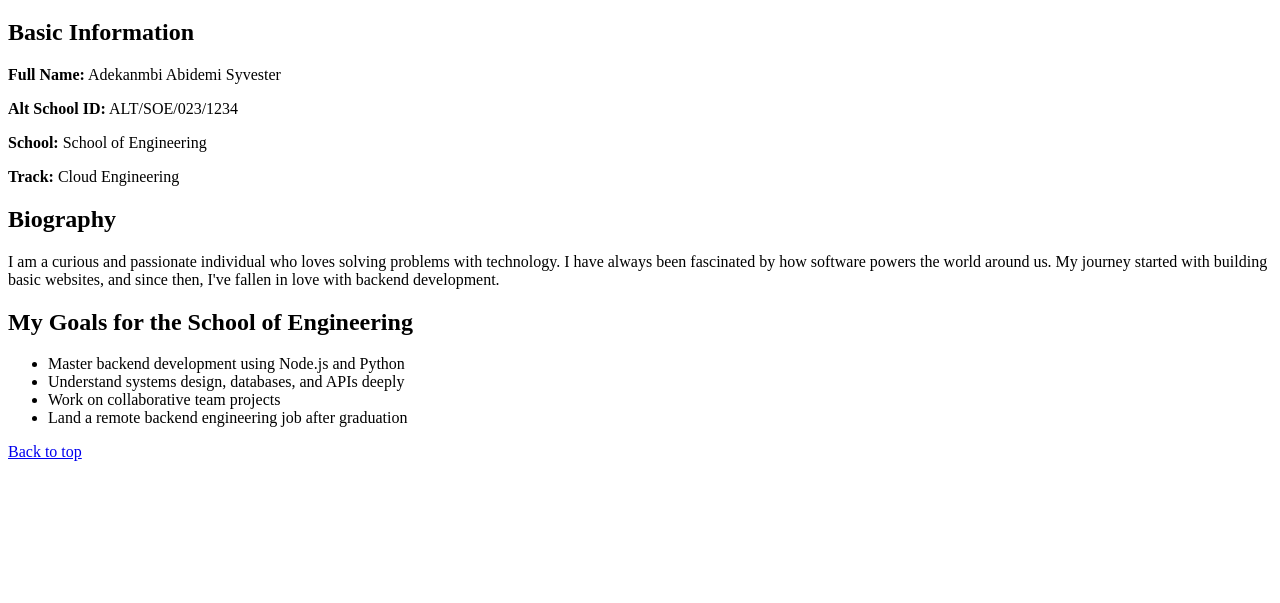
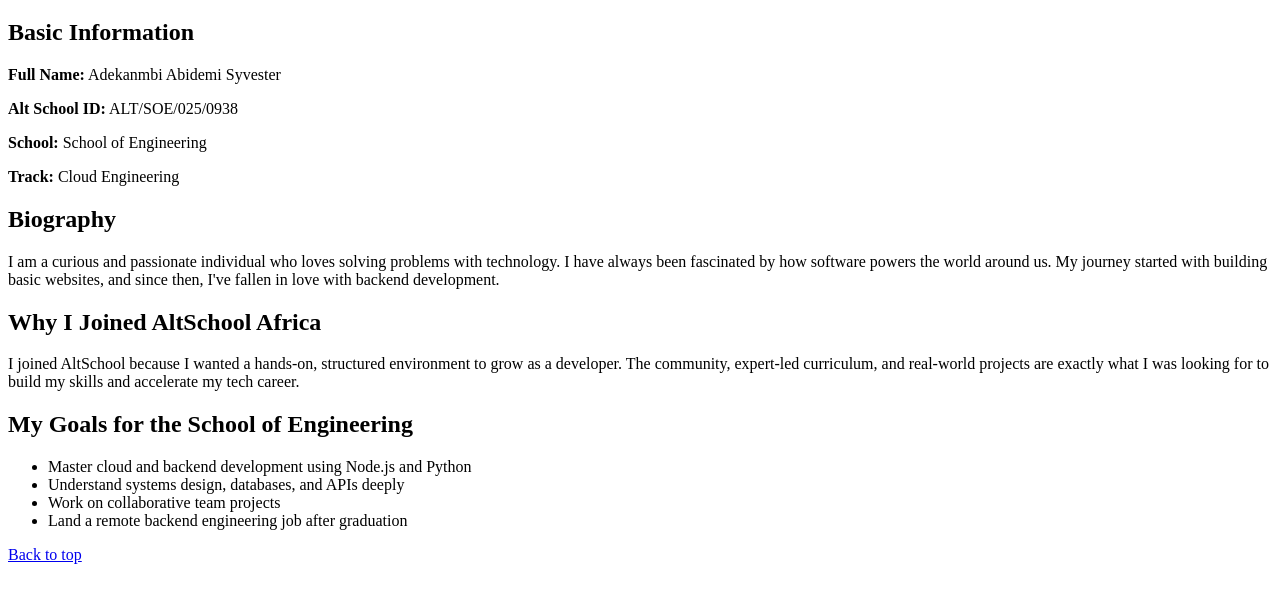
Before and after one commit to Slyman26/my-project-1, a plain HTML site: page index.html in a window 1280 px wide. Shown: the part 61-664 px from the top of the page. Drawn offline with Linux system fonts and the light colour scheme.

Commit message:
initial commit

```diff
--- a/index.html
+++ b/index.html
@@ -11,17 +11,23 @@
 
     <h2> Basic Information</h2>
     <p><strong>Full Name:</strong> Adekanmbi Abidemi Syvester</p>
-    <p><strong>Alt School ID:</strong> ALT/SOE/023/1234</p>
+    <p><strong>Alt School ID:</strong> ALT/SOE/025/0938</p>
     <p><strong>School:</strong> School of Engineering</p>
     <p><strong>Track:</strong> Cloud Engineering</p>
     <h2> Biography</h2>
     <p>
     I am a curious and passionate individual who loves solving problems with technology. I have always been fascinated by how software powers the world around us. My journey started with building basic websites, and since then, I've fallen in love with backend development.
     </p>
+    <h2>Why I Joined AltSchool Africa</h2>
+    <p>
+      I joined AltSchool because I wanted a hands-on, structured environment to grow as a developer.
+      The community, expert-led curriculum, and real-world projects are exactly what I was looking for
+      to build my skills and accelerate my tech career.
+    </p>
       <!-- My Goals -->
   <h2>My Goals for the School of Engineering</h2>
   <ul>
-    <li>Master backend development using Node.js and Python</li>
+    <li>Master cloud and backend development using Node.js and Python</li>
     <li>Understand systems design, databases, and APIs deeply</li>
     <li>Work on collaborative team projects</li>
     <li>Land a remote backend engineering job after graduation</li>
```
